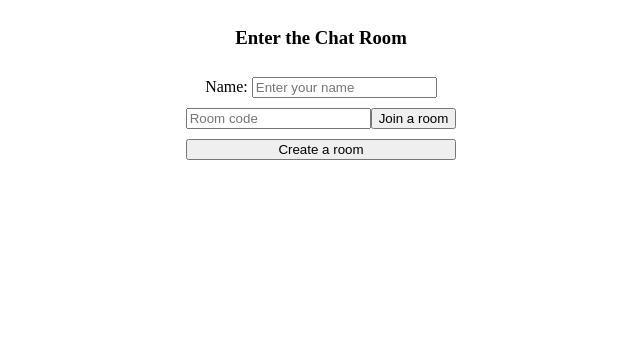
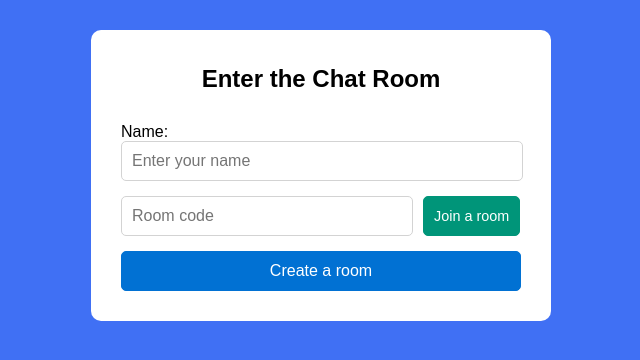
Before and after one commit to JakariaSami/Live-Chat-App, a Python web app: template templates/home.html in a window 1280 px wide. Shown: the top 360 px of the page, without its empty margins (319-959 px from the left). Run offline with Jinja, Linux system fonts and the light colour scheme; the template is opened without the code that fills it, so the values that code supplies are empty; some libraries are stand-ins or nearby versions.

Commit message:
Updated UI

```diff
--- a/static/css/style.css
+++ b/static/css/style.css
@@ -1,16 +1,43 @@
+* {
+  margin: 0;
+  padding: 0;
+}
+body {
+  background-color: #4070f4;
+}
+
 /* Base designs */
 .content {
   display: flex;
   align-items: center;
   justify-content: center;
+  font-family:Arial, Helvetica, sans-serif;
 }
 
 .form {
   display: flex;
   flex-direction: column;
-  align-items: center;
-  justify-content: center;
-  gap: 10px;
+  gap: 15px;
+  background: white;
+  width: 400px;
+  padding: 20px 30px;
+  border-radius: 10px;
+  margin: 30px;
+  padding-bottom: 30px;
+}
+
+.form h3 {
+  text-align: center;
+  margin: 15px;
+  font-size: 1.5em;
+}
+
+.form input {
+  padding: 10px;
+  border: 1px solid #d3d3d3;
+  border-radius: 5px;
+  width: 95%;
+  font-size: 1em;
 }
 
 .join {
@@ -19,26 +46,69 @@
   width: 100%;
 }
 
+.join input {
+  width: 67.5%;
+  margin-right: 10px;
+}
+
+.join button {
+  background-color: #009579;
+  border: 1px solid #009579;
+  border-radius: 5px;
+  font-size: 0.9em;
+  color: white;
+  cursor: pointer;
+  padding: 10px;
+}
+
 .create-btn {
   width: 100%;
+  background-color: #0171d3;
+  border: 1px solid #0171d3;
+  color: white;
+  padding: 10px 10px;
+  font-size: 1em;
+  border-radius: 5px;
+  cursor: pointer;
 }
+
 
 /* Room designs */
 .message-box {
-  border: 2px solid black;
+  margin-top: 30px;
+  padding: 20px 30px;
+  border: 2px solid lightgrey;
   border-radius: 10px;
-  background-color: whitesmoke;
+  background-color: white;
   height: 80vh;
   display: flex;
   flex-direction: column;
-  width:80vw;
+  width: 50vw;
   align-items: stretch;
 }
+.message-box input {
+  padding: 10px;
+  border: 1px solid #d3d3d3;
+  border-radius: 5px;
+  font-size: 1em;
+}
 
+#send-btn {
+  background-color: #009579;
+  border: 1px solid #009579;
+  border-radius: 5px;
+  font-size: 0.9em;
+  color: white;
+  cursor: pointer;
+  padding: 10px;
+  width: 15%;
+}
 .messages {
   overflow-y: scroll;
   flex: 1;
   width: 100%;
+  margin-top: 10px;
+  margin-bottom: 5px;
 }
 
 .inputs {
@@ -48,6 +118,8 @@
 
 h2 {
   text-align: center;
+  border-bottom: 2px solid #d3d3d3;
+  padding-bottom: 10px;
 }
 
 #message {
@@ -69,3 +141,21 @@ h2 {
   font-size: 10px;
   color: rgb(147, 147, 147);
 }
+
+/* Scrollbar design */
+::-webkit-scrollbar {
+  width: 10px;
+}
+
+::-webkit-scrollbar-track {
+  background: #f1f1f1;
+}
+
+::-webkit-scrollbar-thumb {
+  background: #607d8bd1;
+  border-radius: 10px;
+}
+
+::-webkit-scrollbar-thumb:hover {
+  background: #607d8b;
+}
```
